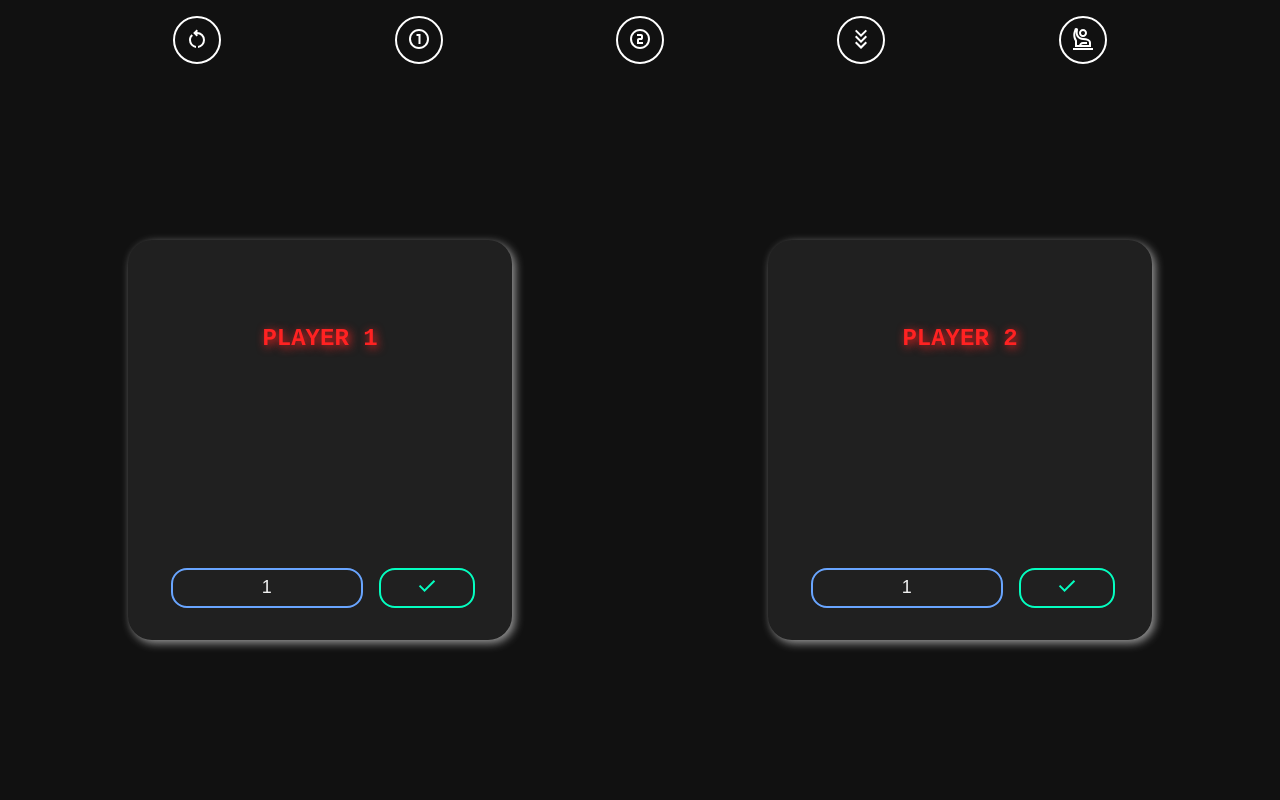
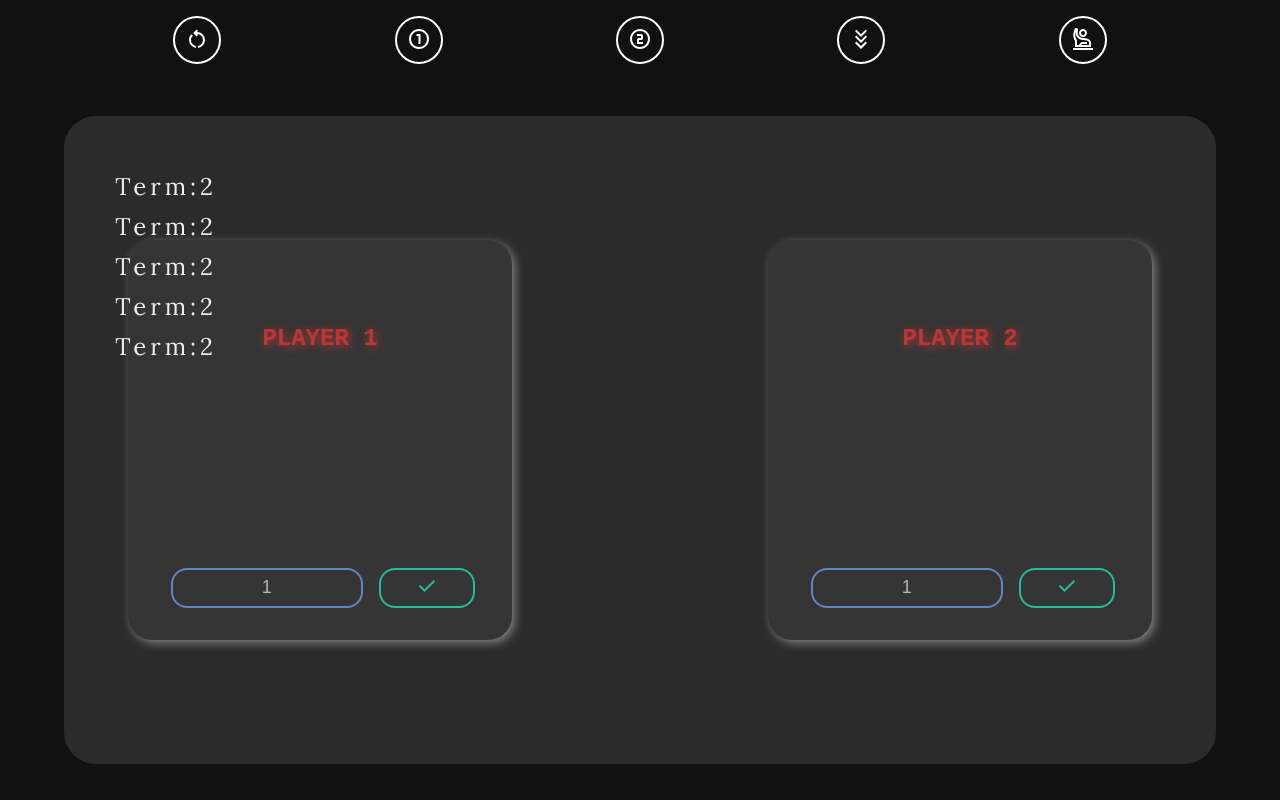
Before and after one commit to D3BAS1SH/Race-To-100, a React (Vite) app: page / in a window 1280 px wide. Built offline with nearby package versions, Linux system fonts and the light colour scheme; a web font is replaced by a local one.

Commit message:
Player Value showing component Added But not completed.

```diff
--- a/src/components/Instruction/Instruction.scss
+++ b/src/components/Instruction/Instruction.scss
@@ -14,7 +14,7 @@
     position: absolute;
     // top: 0;
     // left: auto;
-    z-index: 10;
+    z-index: 100;
     height: 100%;
     width: 100%;
     .InstructionSet{
--- a/src/components/ShowP1/ShowP1.jsx
+++ b/src/components/ShowP1/ShowP1.jsx
@@ -1,15 +1,19 @@
 import React from 'react'
 import { useSelector } from 'react-redux'
+import './ShowP1.scss'
 
 const ShowP1 = () => {
     const User1Vals=useSelector(state=>state.User1);
   return (
     <div className='Player1Card'>
-        {
-            User1Vals.map((element,index)=>{
-                return <p key={index}>{index+1} : {element}</p>
-            })
-        }
+      <div className='backgroundDrop'></div>
+      <div className="RecordHolder">
+        <p>Term:2</p>
+        <p>Term:2</p>
+        <p>Term:2</p>
+        <p>Term:2</p>
+        <p>Term:2</p>
+      </div>
     </div>
   )
 }
--- /dev/null
+++ b/src/components/ShowP1/ShowP1.scss
@@ -0,0 +1,34 @@
+@import url('https://fonts.googleapis.com/css2?family=Josefin+Sans:ital,wght@0,100..700;1,100..700&family=Lora:ital,wght@0,400..700;1,400..700&display=swap');
+
+*{
+    margin: 0;
+    padding: 0;
+    box-sizing: border-box;
+}
+
+.Player1Card{
+    height: 100%;
+    width: 100%;
+    z-index: 100;
+
+    background: transparent;
+
+    display: flex;
+    justify-content: center;
+    align-items: center;
+    .RecordHolder{
+        z-index: 101;
+        background-color: #57575763;
+        border-radius: 2rem;
+        padding: 4vw;
+        height: 90%;
+        width: 90%;
+        overflow:auto;
+        line-height: 5vh;
+        letter-spacing: 0.31vw;
+        p{
+            font-family: 'Lora';
+            font-size: 3vh;
+        }
+    }
+}
```
